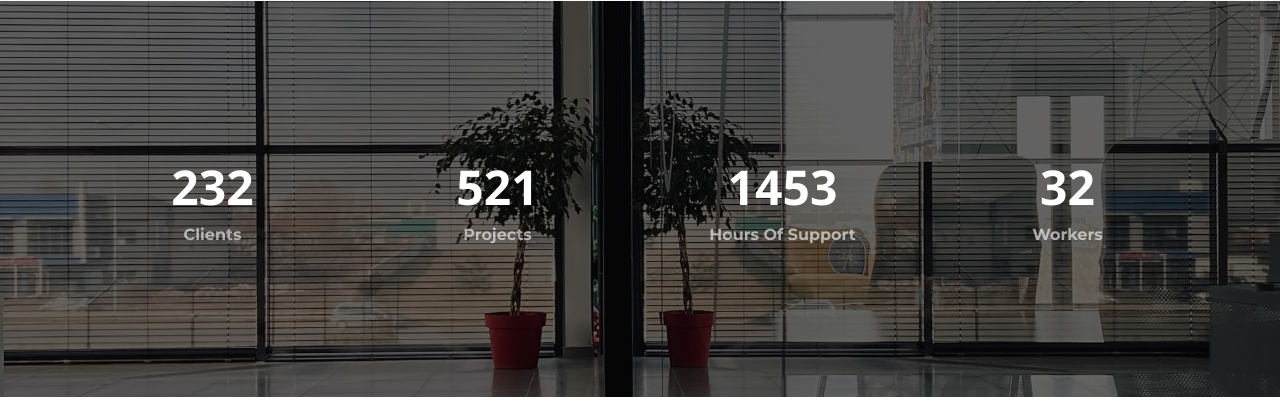
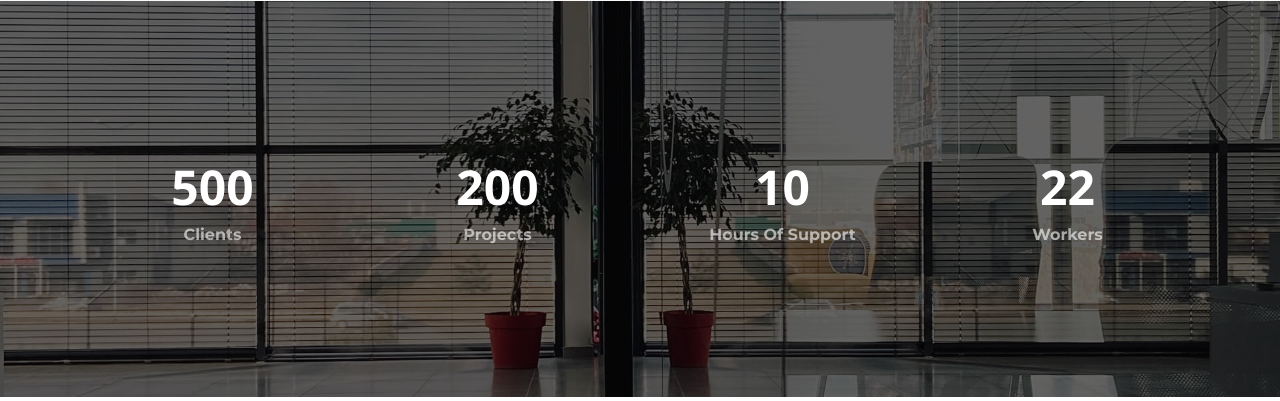
Before and after one commit to IamSila/Dynamic_webApp, a Django app: page / in a window 1280 px wide. Shown: the part 1707-2108 px from the top of the page. Run offline with Django 4.2, Linux system fonts and the light colour scheme; data comes from the database, SQL or seed files in the repository; some libraries are stand-ins or nearby versions.

Commit message:
new changes to models and data added

```diff
--- a/dynamicApp/models.py
+++ b/dynamicApp/models.py
@@ -33,7 +33,7 @@ class Analytic(models.Model):
     """
     clients = models.IntegerField()
     projects = models.IntegerField()
-    Hours_of_support = models.IntegerField()
+    HoursOfSupport = models.IntegerField()
     workers = models.IntegerField()
 
     def __str__(self):
--- a/dynamicApp/templates/index.html
+++ b/dynamicApp/templates/index.html
@@ -212,35 +212,35 @@
       <div class="container position-relative" data-aos="fade-up" data-aos-delay="100">
 
         <div class="row gy-4">
-
+            {% for analytic in analytics %}
           <div class="col-lg-3 col-md-6">
             <div class="stats-item text-center w-100 h-100">
-              <span data-purecounter-start="0" data-purecounter-end="232" data-purecounter-duration="1" class="purecounter"></span>
+              <span data-purecounter-start="0" data-purecounter-end="{{analytic.clients}}" data-purecounter-duration="1" class="purecounter"></span>
               <p>Clients</p>
             </div>
           </div><!-- End Stats Item -->
 
           <div class="col-lg-3 col-md-6">
             <div class="stats-item text-center w-100 h-100">
-              <span data-purecounter-start="0" data-purecounter-end="521" data-purecounter-duration="1" class="purecounter"></span>
+              <span data-purecounter-start="0" data-purecounter-end="{{analytic.projects}}" data-purecounter-duration="1" class="purecounter"></span>
               <p>Projects</p>
             </div>
           </div><!-- End Stats Item -->
 
           <div class="col-lg-3 col-md-6">
             <div class="stats-item text-center w-100 h-100">
-              <span data-purecounter-start="0" data-purecounter-end="1453" data-purecounter-duration="1" class="purecounter"></span>
+              <span data-purecounter-start="0" data-purecounter-end="{{analytic.HoursOfSupport}}" data-purecounter-duration="1" class="purecounter"></span>
               <p>Hours Of Support</p>
             </div>
           </div><!-- End Stats Item -->
 
           <div class="col-lg-3 col-md-6">
             <div class="stats-item text-center w-100 h-100">
-              <span data-purecounter-start="0" data-purecounter-end="32" data-purecounter-duration="1" class="purecounter"></span>
+              <span data-purecounter-start="0" data-purecounter-end="{{analytic.workers}}" data-purecounter-duration="1" class="purecounter"></span>
               <p>Workers</p>
             </div>
           </div><!-- End Stats Item -->
-
+            {% endfor %}
         </div>
 
       </div>
--- a/dynamicApp/views.py
+++ b/dynamicApp/views.py
@@ -1,9 +1,11 @@
 from django.shortcuts import render
 from .models import Team
-
+from .models import Analytic
 # Create your views here.
 def index(request):
     context = {}
+    analytics = Analytic.objects.all()
     teams = Team.objects.all()
     context['teams'] = teams
+    context['analytics'] = analytics
     return render(request, 'index.html', context)
```
Also changed, not shown: db.sqlite3, dynamicApp/migrations/0003_rename_hours_of_support_analytic_hoursofsupport.py (added).
